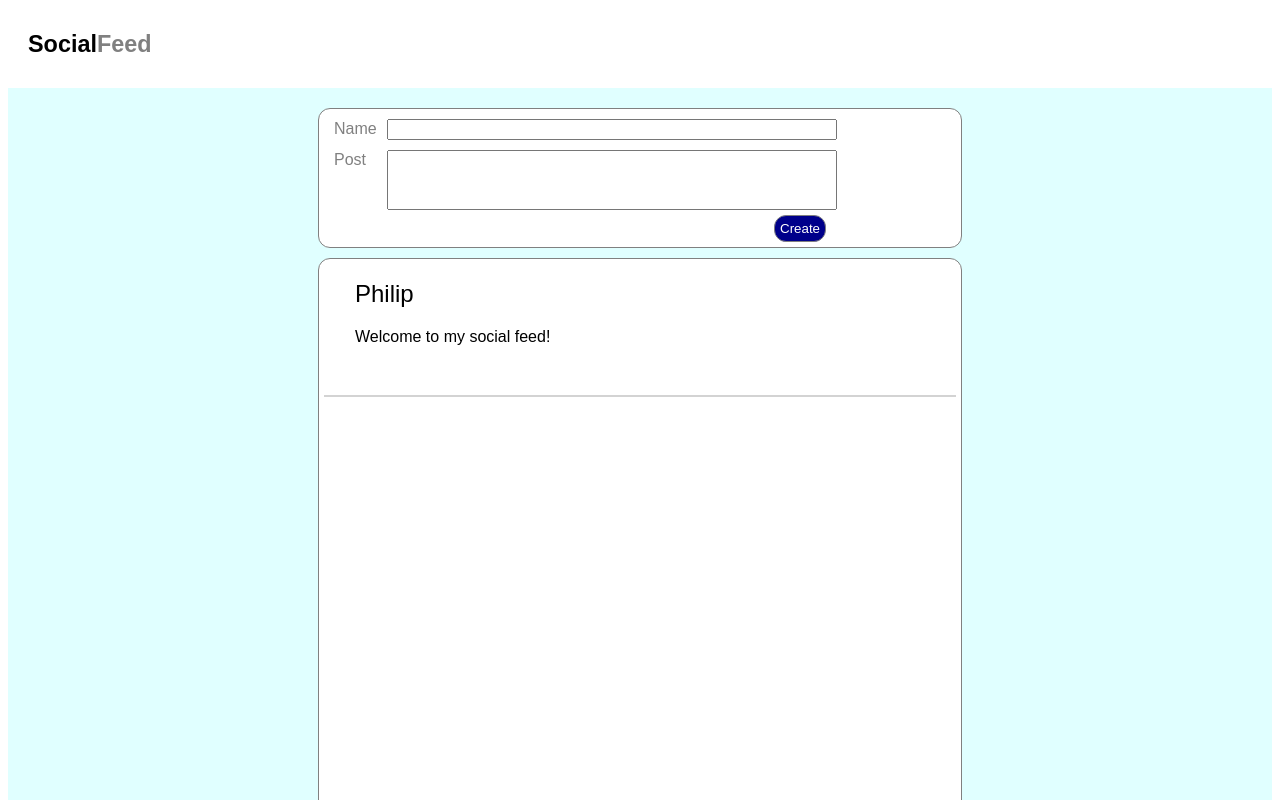
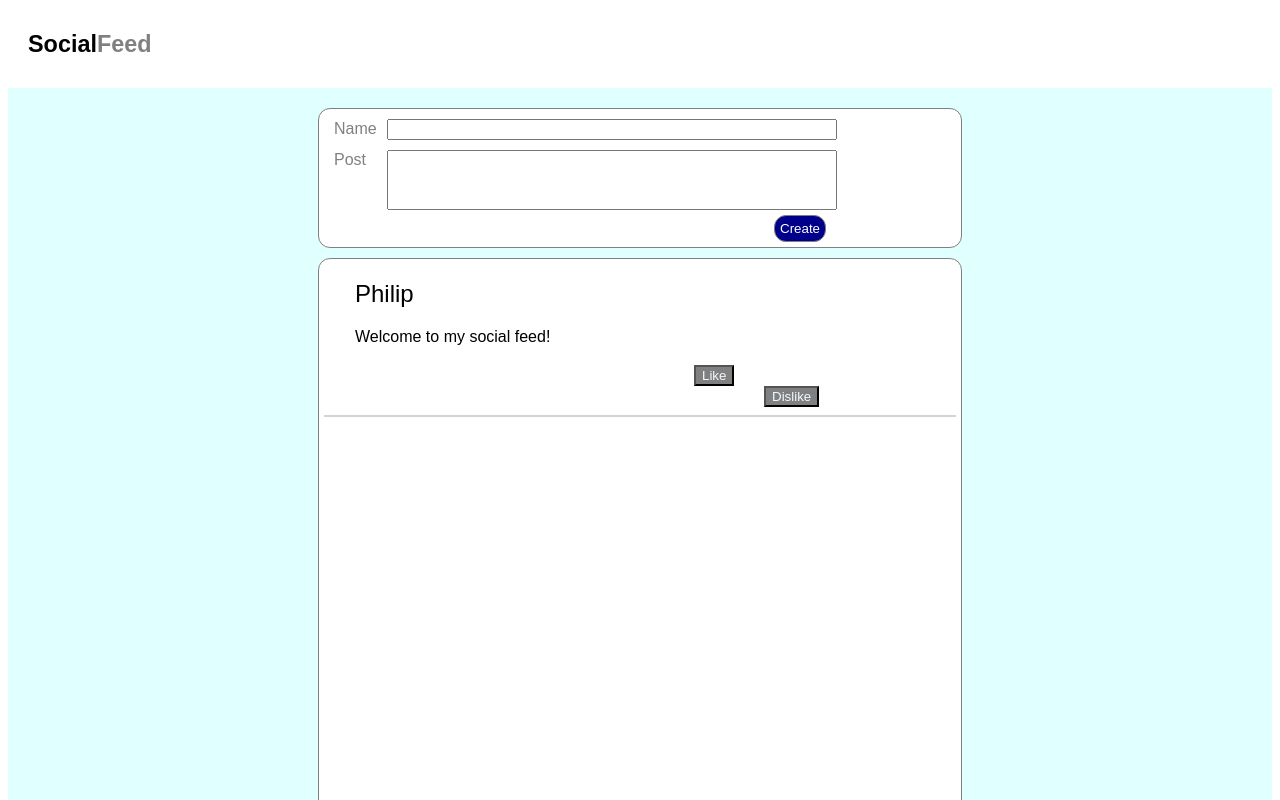
Before and after one commit to Philipwong76/Social_Feed, a React (Create React App) app: page / in a window 1280 px wide. Shown: the top 800 px of the page. Built offline with nearby package versions, Linux system fonts and the light colour scheme.

Commit message:
Created Post folder with 2 folders containg LikeButton and DislikeButton files + modified DisplayPost files

```diff
--- a/src/components/DisplayPosts/DisplayPost.jsx
+++ b/src/components/DisplayPosts/DisplayPost.jsx
@@ -1,5 +1,7 @@
 import React from "react";
 import './DisplayPosts.css';
+import DislikeButton from "../Post/DislikeButton/DislikeButton";
+import LikeButton from "../Post/LikeButton/LikeButton";
 
 const DisplayPosts = (props) => {
     return (
@@ -9,6 +11,9 @@ const DisplayPosts = (props) => {
                             <div>
                                 <div className="DisplayName"><td>{post.name}</td></div><br></br>
                                 <div className="DisplayPost"><td>{post.post}</td></div><br></br>
+                                    <div className="PostForm">
+                                        <div className="Like"><LikeButton message="Like"/></div> <div className="Dislike"><DislikeButton message="Dislike"/></div>
+                                    </div>
                                 <div className="Line"></div>
                             </div>
                         );
--- a/src/components/DisplayPosts/DisplayPosts.css
+++ b/src/components/DisplayPosts/DisplayPosts.css
@@ -1,4 +1,5 @@
 .Form {
+    position: relative;
     width: 50%;
     background-color: white;
     border: 1px solid gray;
@@ -30,5 +31,19 @@
     padding: 0.5px;
     margin-right: .01px;
     margin-left:  .01px;
-    margin-top: 30px;
+    margin-top: 50px;
 }
+
+.PostForm {
+    position: fixed;
+}
+
+.Like {
+    padding-left: 370px;
+    top: 100px;
+}
+
+.Dislike {
+    padding-left: 440px;
+    bottom: 100px;
+}
--- /dev/null
+++ b/src/components/Post/DislikeButton/DislikeButton.css
@@ -0,0 +1,9 @@
+.inactive {
+    color: aliceblue;
+    background-color: gray;
+}
+
+.active {
+    color: white;
+    background-color: red;
+}
--- /dev/null
+++ b/src/components/Post/DislikeButton/DislikeButton.jsx
@@ -0,0 +1,25 @@
+import { useState } from "react";
+import './DislikeButton.css';
+
+const DislikeButton = (props) => {
+
+    const [buttonClass, setButtonClass ] = useState("inactive");
+
+    function handleClick(){
+
+        if(buttonClass === "inactive"){
+            setButtonClass("active");
+        }
+        else{
+            setButtonClass("inactive");
+        }
+
+    }
+        return (
+            <div>
+                <button className={buttonClass} onClick={handleClick}>{props.message}</button>
+            </div>
+        )
+}
+
+export default DislikeButton
--- /dev/null
+++ b/src/components/Post/LikeButton/LikeButton.css
@@ -0,0 +1,9 @@
+.inactive {
+    color: aliceblue;
+    background-color: gray;
+}
+
+.activeGreen {
+    color: white;
+    background-color: Green;
+}
--- /dev/null
+++ b/src/components/Post/LikeButton/LikeButton.jsx
@@ -0,0 +1,25 @@
+import { useState } from "react";
+import './LikeButton.css';
+
+const LikeButton = (props) => {
+
+    const [buttonClass, setButtonClass ] = useState("inactive");
+
+    function handleClick(){
+
+        if(buttonClass === "inactive"){
+            setButtonClass("activeGreen");
+        }
+        else{
+            setButtonClass("inactive");
+        }
+
+    }
+        return (
+            <div>
+                <button className={buttonClass} onClick={handleClick}>{props.message}</button>
+            </div>
+        )
+}
+
+export default LikeButton
```
